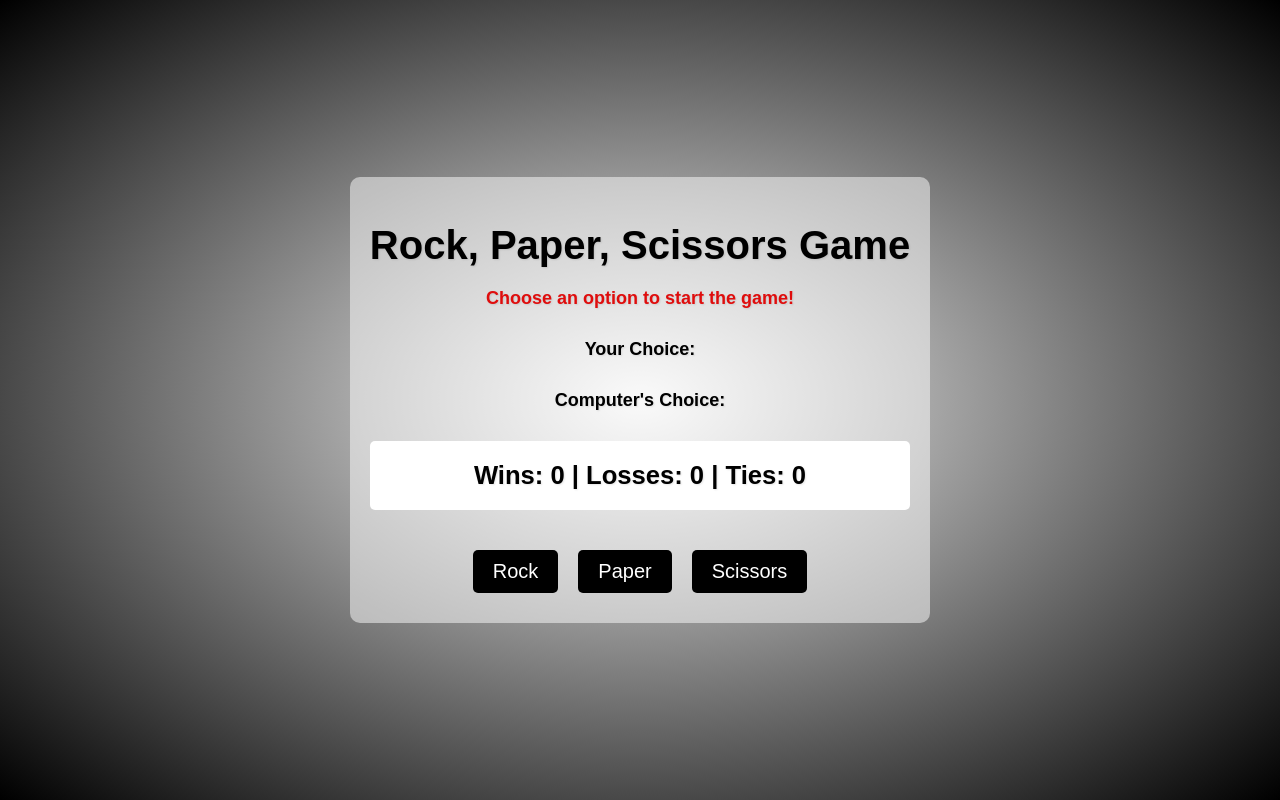
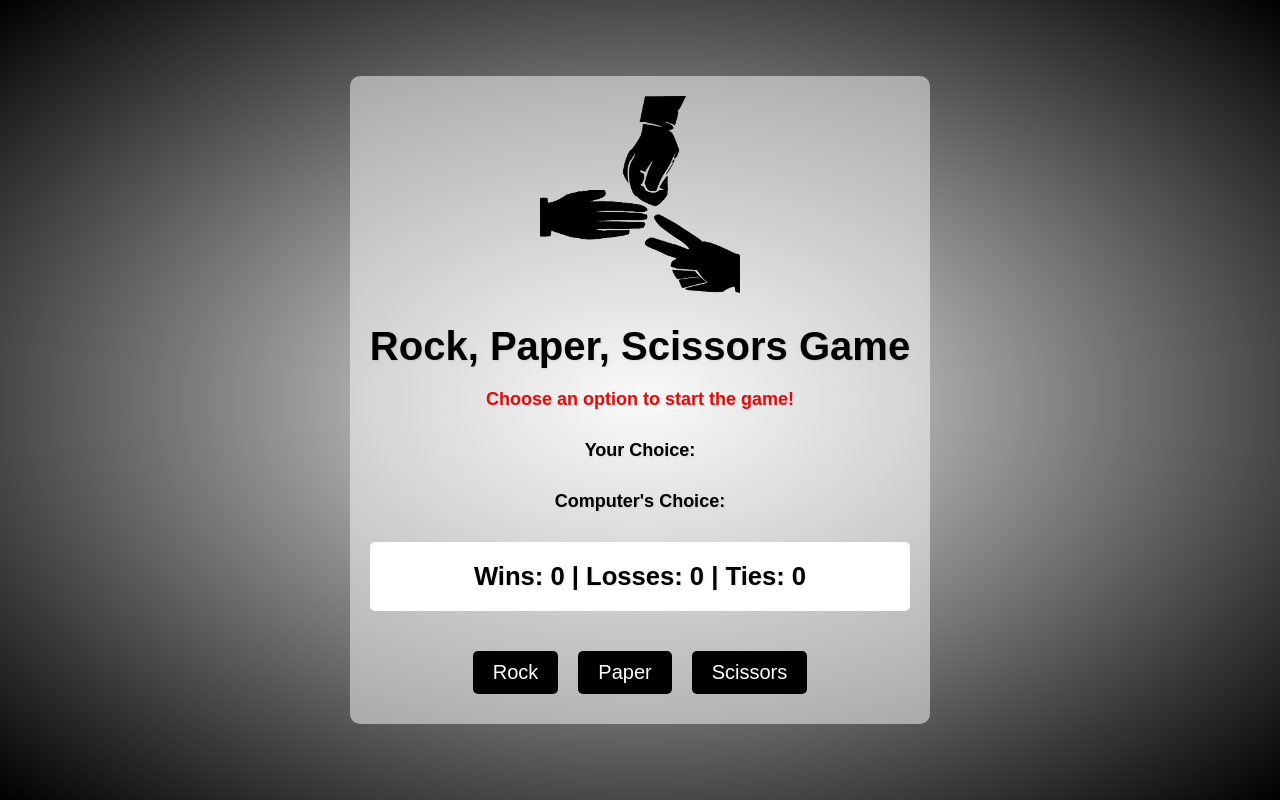
Before and after one commit to risyaalex/JavaScript-Rock-Paper-Scissors-Game, a plain HTML site: page index.html in a window 1280 px wide. Drawn offline with Linux system fonts and the light colour scheme.

Commit message:
adding image & favicon

```diff
--- a/index.html
+++ b/index.html
@@ -6,11 +6,14 @@
     <meta name="viewport" content="width=device-width, initial-scale=1.0" />
     <!-- CSS -->
     <link rel="stylesheet" href="style.css" />
+    <!-- Favicon -->
+    <link rel="shortcut icon" href="favicon.ico" type="image/x-icon" />
     <title>Rock, Paper, Scissors</title>
   </head>
   <body>
     <main>
       <div class="container">
+        <img src="image.png" alt="" />
         <h1>Rock, Paper, Scissors Game</h1>
         <p id="message">Choose an option to start the game!</p>
         <p id="player-choice">Your Choice:</p>
--- a/style.css
+++ b/style.css
@@ -77,3 +77,7 @@ p {
     color: #df0d0d;
     font-weight: bold;
 }
+
+img{
+    max-width:200px;
+}
```
Also changed, not shown: favicon.ico (added), image.png (added).
